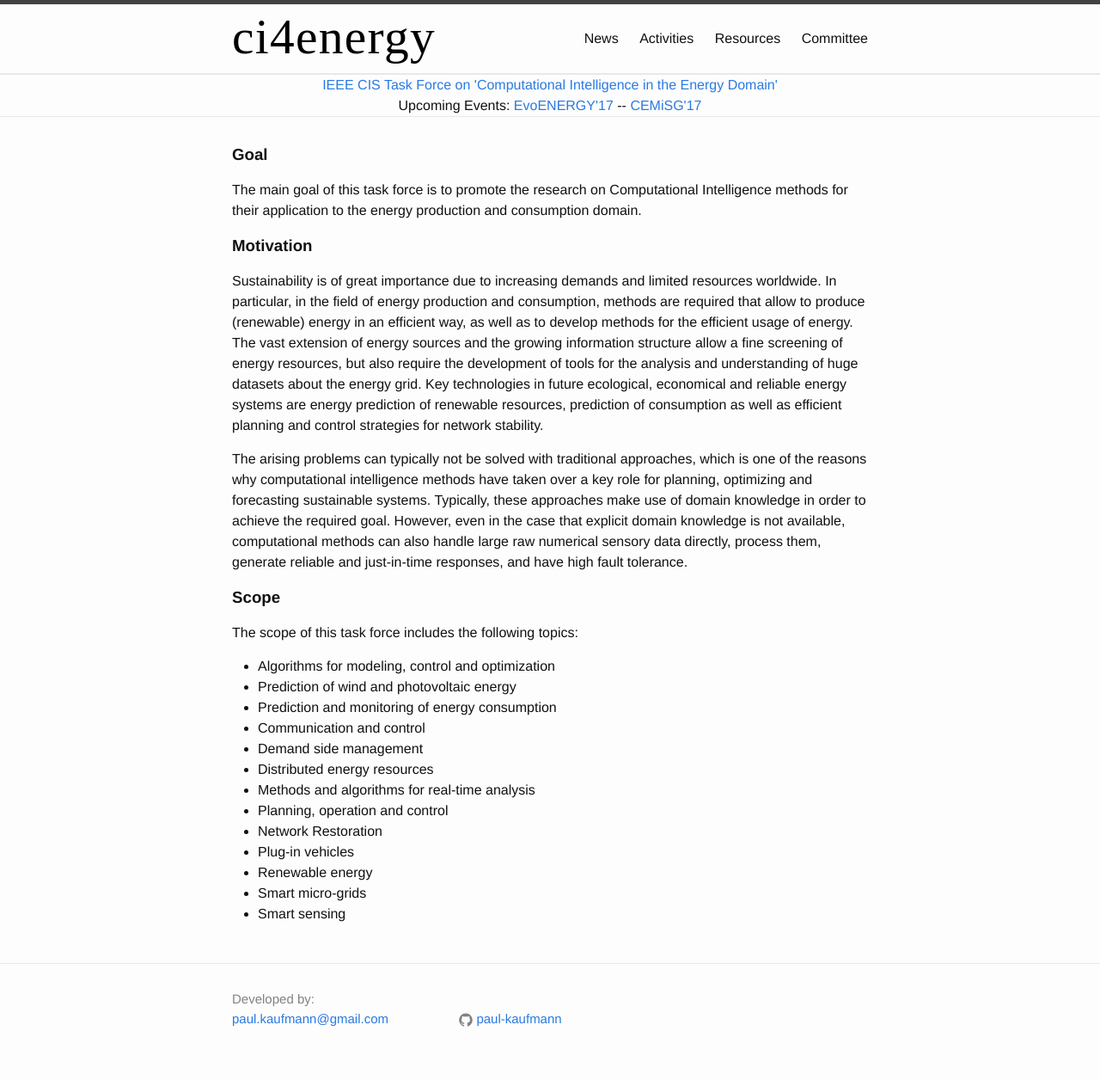
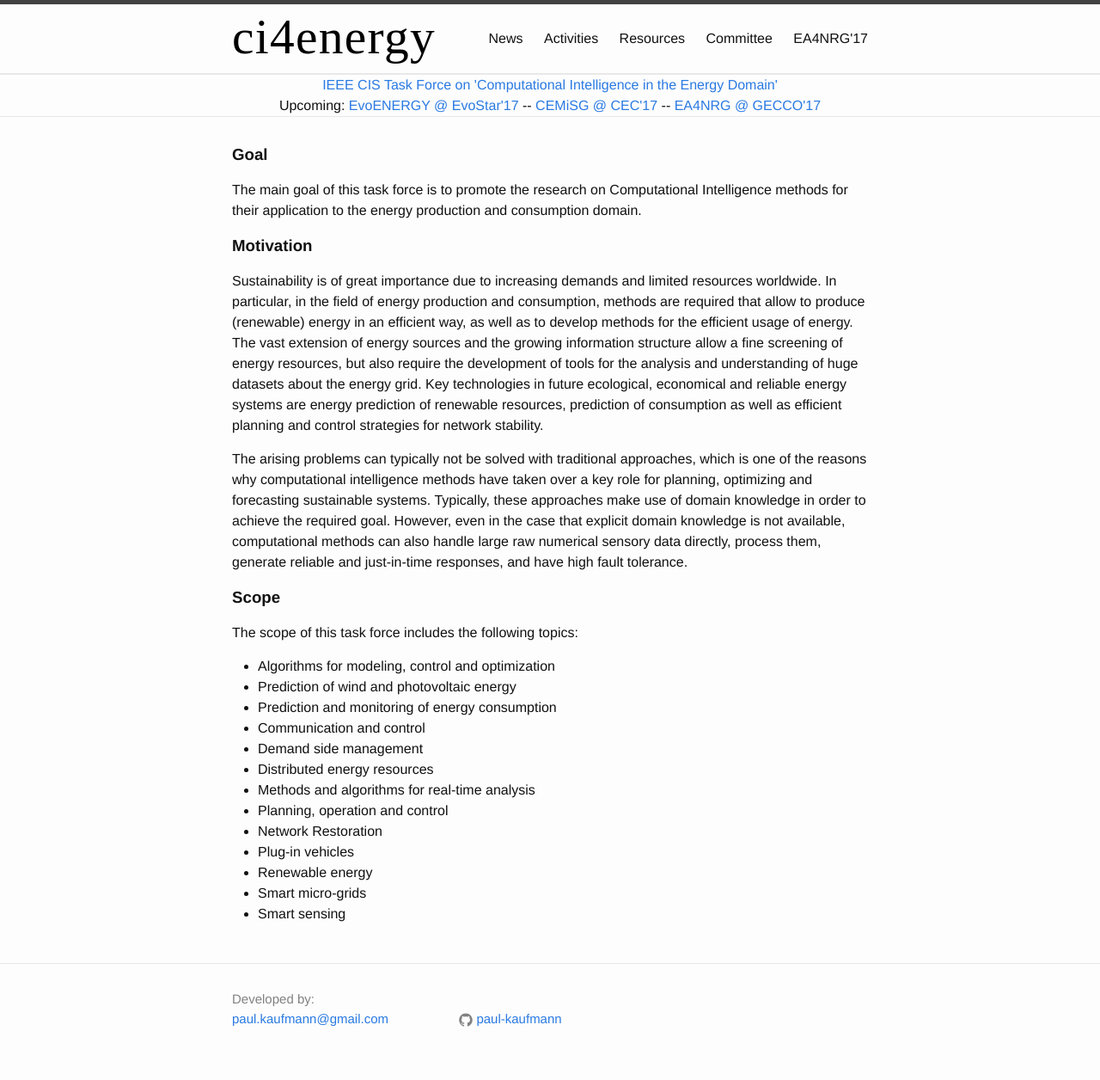
Before and after one commit to ci4energy/ci4energy.github.io, a Jekyll site: the page built from index.html, in a window 1280 px wide. Shown: the whole page at 86% size. Built offline with Jekyll 4.4.1, drawn with Linux system fonts in a browser that asks for light colours.

Commit message:
no message

```diff
--- a/_includes/header.html
+++ b/_includes/header.html
@@ -20,6 +20,7 @@
           <a class="page-link" href="{{ p.url | prepend: site.baseurl }}">{{ p.title }}</a>
           {% endif %}
         {% endfor %}
+	    <a class="page-link" href="{{ site.baseurl }}/ea4nrg/">EA4NRG'17</a>
       </div>
     </nav>
   </div>
@@ -27,7 +28,8 @@
   <hr class="seperator">
   <center>
   <a class="page-link" href="http://cis.ieee.org/intelligent-systems-applications-tc.html">IEEE CIS Task Force on 'Computational Intelligence in the Energy Domain'</a><br>
-  Upcoming Events: <a class="page-link" href="http://www.evostar.org/2017/cfp_evoenergy.php">EvoENERGY'17</a> --
-  <a class="page-link" href="http://www.cemisg.org/">CEMiSG'17</a>
+  Upcoming: <a class="page-link" href="http://www.evostar.org/2017/cfp_evoenergy.php">EvoENERGY @ EvoStar'17</a> --
+  <a class="page-link" href="http://www.cemisg.org/">CEMiSG @ CEC'17</a> --
+  <a class="page-link" href="{{ site.baseurl }}/ea4nrg/">EA4NRG @ GECCO'17</a>
   </center>
 </header>
```
Also changed, not shown: ea4nrg.html (added, +38 -0 lines).
